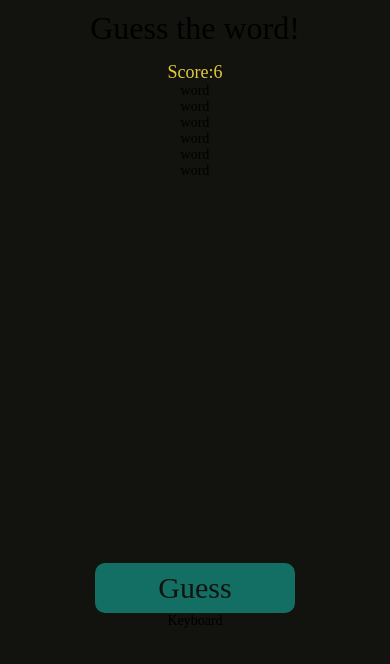
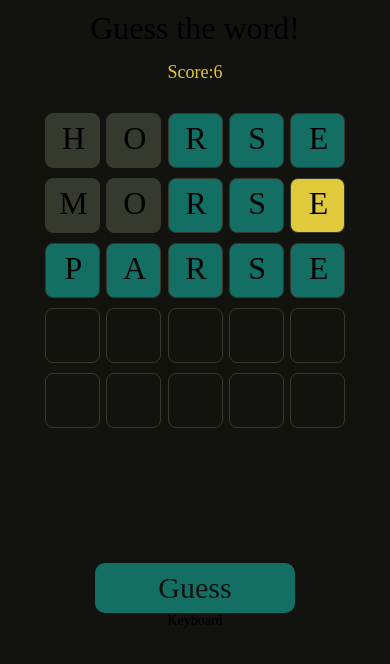
Before and after one commit to gacneves/word-guesser, a React Native app: screen /Game in a window 390 px wide. Shown: the top 664 px of the page. Built offline with nearby package versions, Linux system fonts and the light colour scheme.

Commit message:
Added Guess component

```diff
--- /dev/null
+++ b/src/components/word-guess.tsx
@@ -0,0 +1,79 @@
+import React from 'react';
+import { View, Text, StyleSheet } from 'react-native';
+import { Guess } from '../utils/game-logic';
+import globalStyles from '../styles';
+import theme from '../theme';
+
+const handleWord = (word: string): Array<string> => {
+  const wordArray = word.split('');
+  const wordArrayLength = wordArray.length;
+  const wordArrayLengthDifference = 5 - wordArrayLength;
+  if (wordArrayLengthDifference > 0) {
+    for (let i = 0; i < wordArrayLengthDifference; i++) {
+      wordArray.push('');
+    }
+  }
+  return wordArray;
+}
+
+const WordGuess = ({ word, active, guessedLettersStatus }: Guess) => {
+  const [wordArray, setWordArray] = React.useState(word.split(''));
+
+  React.useEffect(() => {
+    // Fixed word size to 5
+    setWordArray(handleWord(word));
+  }, [word]);
+
+  return (
+    <View style={styles.word}>
+      {wordArray.map((letter, index) => (
+        <View
+          key={index}
+          style={[
+            styles.letterView,
+            !active && styles.inactive,
+            guessedLettersStatus && guessedLettersStatus[index] === 'correct-position' && styles.correct,
+            guessedLettersStatus && guessedLettersStatus[index] === 'wrong-position' && styles.wrong
+          ]}
+        >
+          <Text style={[globalStyles.text, styles.letterText]}>{letter}</Text>
+        </View>
+      ))}
+    </View>
+  );
+};
+
+const styles = StyleSheet.create({
+  word: {
+    width: 300,
+    height: 55,
+    marginTop: 10,
+    flexDirection: 'row',
+    justifyContent: 'space-between',
+  },
+  letterView: {
+    width: 55,
+    borderColor: theme.colors.backgroundSecondary,
+    borderWidth: 1,
+    borderRadius: 8,
+    justifyContent: 'center',
+    alignItems: 'center',
+  },
+  inactive: {
+    backgroundColor: theme.colors.backgroundSecondary,
+  },
+  correct: {
+    backgroundColor: theme.colors.primary,
+  },
+  wrong: {
+    backgroundColor: theme.colors.secondary,
+  },
+  letterText: {
+    fontSize: 32,
+    // Fix the text centering due to the letter font
+    marginTop: -5,
+    marginLeft: 2
+  }
+});
+
+export default WordGuess;
--- a/src/screens/Game/index.tsx
+++ b/src/screens/Game/index.tsx
@@ -1,22 +1,24 @@
 import React from 'react';
 import { Text, View, StyleSheet } from 'react-native';
 import Button from '../../components/button';
+import WordGuess from '../../components/word-guess';
+import guesses from '../../utils/game-logic';
 import globalStyles from '../../styles';
 import theme from '../../theme';
 
 const Game = () => {
   const currentScore = 6 // Initial mock value for tries
 
-  const guesses = ['word', 'word', 'word', 'word', 'word', 'word'] // Initial mock value for guesses
-
   return (
     <View style={globalStyles.container}>
       <View style={styles.viewSection}>
         <Text style={[globalStyles.text, styles.header]}>Guess the word!</Text>
         <Text style={[globalStyles.text, styles.score]}>Score:{currentScore}</Text>
-        {guesses.map((guess, index) => (
-          <Text key={index} style={globalStyles.text}>{guess}</Text>
-        ))}
+        <View style={styles.guesses} >
+          {guesses.map((guess, index) =>
+            <WordGuess key={index} word={guess.word} active={guess.active} guessedLettersStatus={guess.guessedLettersStatus} />
+          )}
+        </View>
       </View>
       <View style={styles.inputSection}>
         <Button
@@ -51,6 +53,9 @@ const styles = StyleSheet.create({
     fontSize: 18,
     marginTop: 15,
     color: theme.colors.secondary
+  },
+  guesses: {
+    marginTop: 20,
   }
 });
 
--- a/src/theme.ts
+++ b/src/theme.ts
@@ -1,6 +1,7 @@
 const theme = {
   colors: {
     background: '#12130F',
+    backgroundSecondary: '#36392D',
     primary: '#136F63',
     secondary: '#E0CA3C',
     text: '#E9E6FF',
--- /dev/null
+++ b/src/utils/game-logic.ts
@@ -0,0 +1,18 @@
+type GuessedLetterStatus = 'correct-position' | 'wrong-position' | 'nonexistent';
+
+export type Guess = {
+  word: string,
+  active: boolean,
+  guessedLettersStatus?: Array<GuessedLetterStatus>
+}
+
+// Initial mock value for guesses
+const guesses: Array<Guess> = [
+  { word: 'HORSE', active: false, guessedLettersStatus: ['nonexistent', 'nonexistent', 'correct-position', 'correct-position', 'correct-position'] },
+  { word: 'MORSE', active: false, guessedLettersStatus: ['nonexistent', 'nonexistent', 'correct-position', 'correct-position', 'wrong-position'] },
+  { word: 'PARSE', active: false, guessedLettersStatus: ['correct-position', 'correct-position', 'correct-position', 'correct-position', 'correct-position'] },
+  { word: '', active: true },
+  { word: '', active: true },
+]
+
+export default guesses;
```
